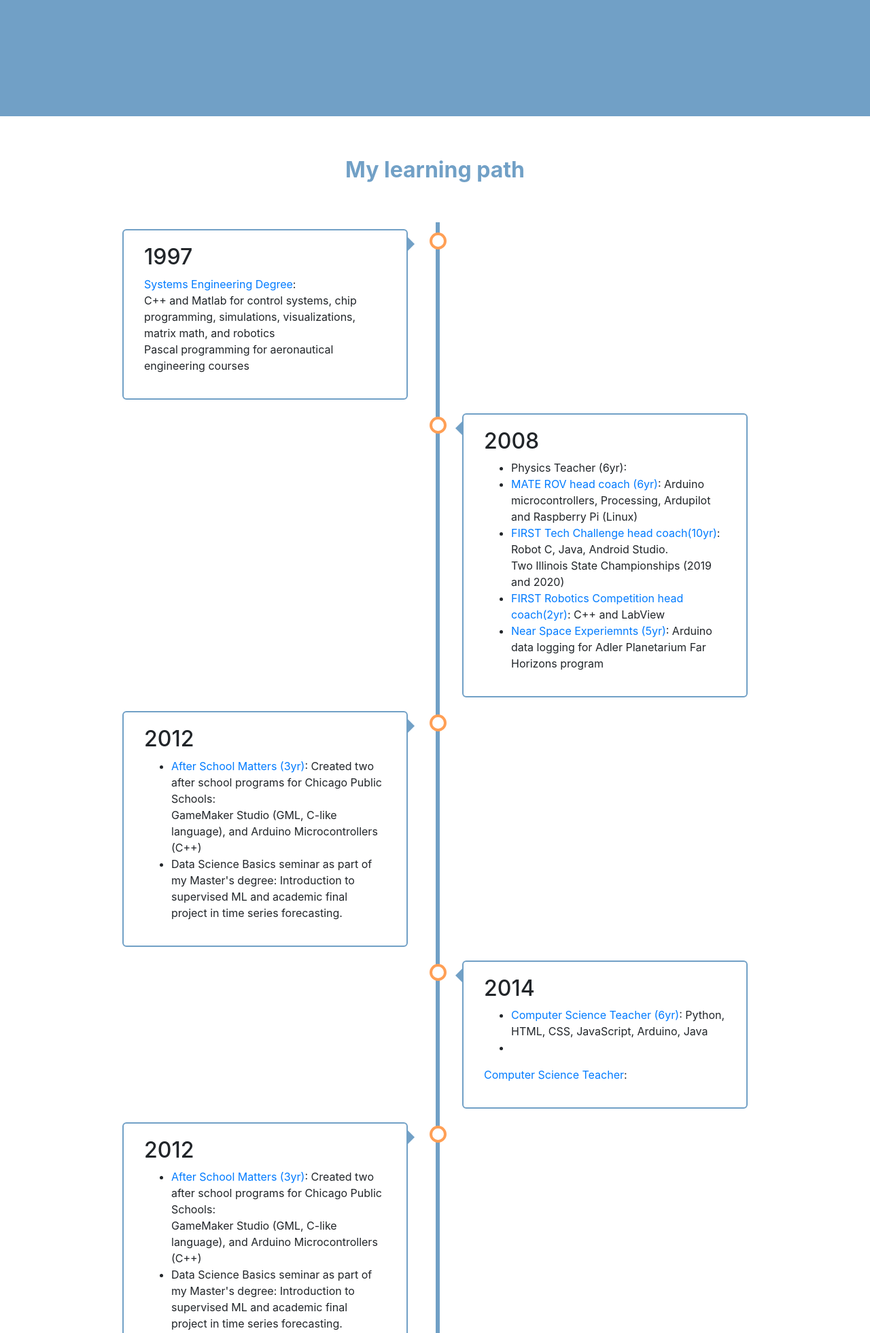
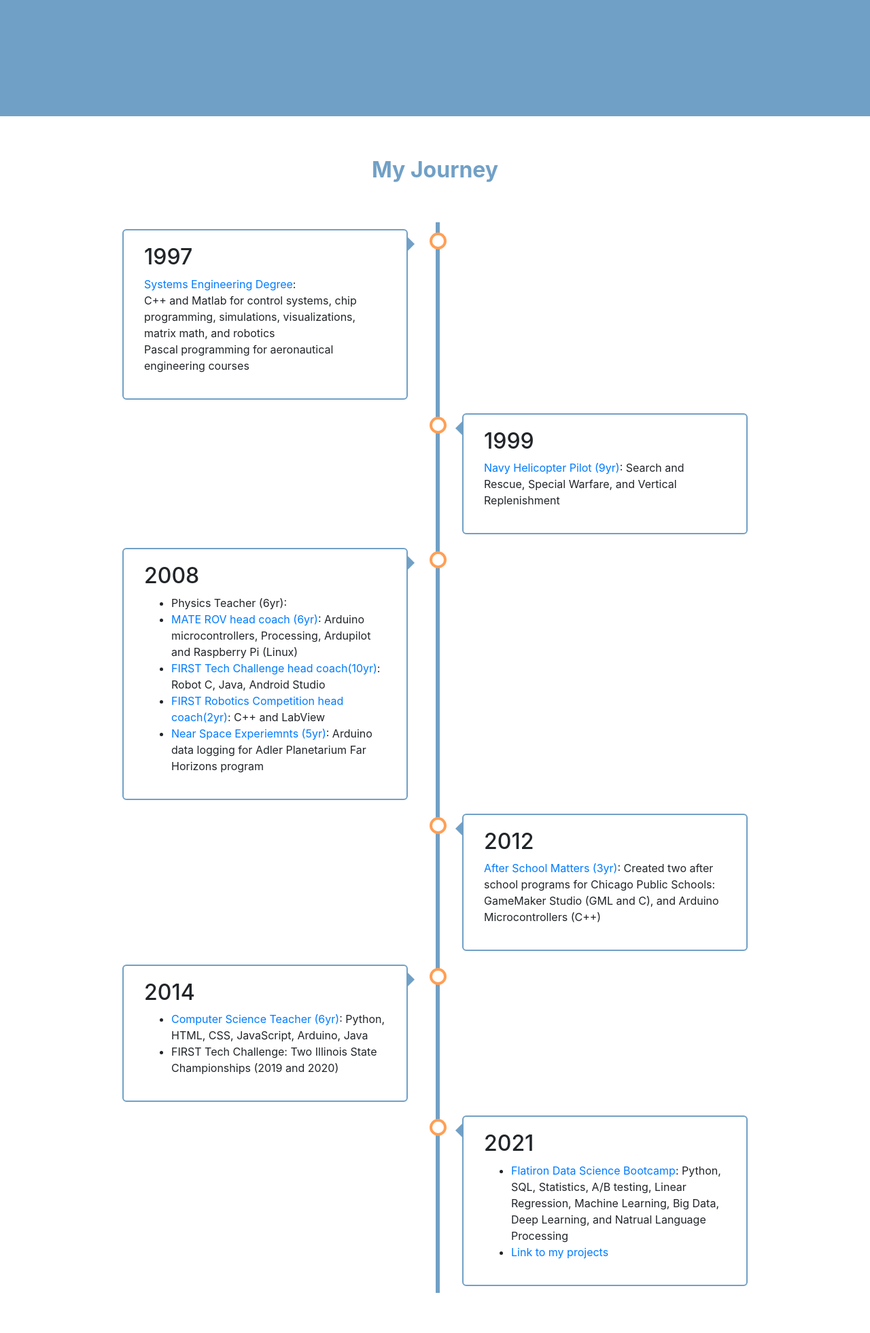
Before and after one commit to sciencelee/sciencelee-portfolio, a Flask app: page /about in a window 1280 px wide. Shown: the part 505-2466 px from the top of the page at 68% size. Run offline with Flask 2, Linux system fonts and the light colour scheme; some libraries are stand-ins or nearby versions.

Commit message:
Testing css changes

```diff
--- a/helper.py
+++ b/helper.py
@@ -21,18 +21,17 @@
                                      ['C++', 2, '2 years'],
                                      ['JavaScript', 2, '2 years'],
                                      ['Java', 1, '2 years'],
-                                     ['Arduino', 3, '7+ years'],
+                                     ['Arduino/Processing', 3, '7+ years'],
                                      ] ],
             ["Data Analysis", [['Data Wrangling', 4, 'Pandas, NumPy, '],  # language, level, years
-                                     ['Data Visualization', 3, 'Matplotlib, Plotly, Seaborn, Folium'],
-                                     ['Statistics', 3, 'Inferential and Descriptive'],
-                                     ['Java', 2, '2 years']
+                                     ['Data Visualization', 4, 'Matplotlib, Plotly, Seaborn, Folium'],
+                                     ['Statistics', 4, 'Inferential and Descriptive'],
                                ]
              ],
 
             ["Software Engineering", [['Front End', 4, 'HTML, CSS'],  # language, level, years
                                      ['Frameworks', 2, 'Flask, Dash, Jinja'],
-                                     ['Database', 2, 'SQLite'],
+                                     ['Database', 3, 'SQLite'],
                                      ['Deployment', 2, 'Heroku, Python Anywhere, Twilio'],
                                ]
              ],
--- a/templates/about.html
+++ b/templates/about.html
@@ -11,11 +11,13 @@
             <div class="col-md-5">
                 <div class="text-center">
 
-                    <h2 class="about-header">My learning path</h2>
+                    <h2 class="about-header">My Journey</h2>
 
                 </div>
             </div>
         </div>
+
+
         <div class="timeline">
             <div class="container-timeline left">
                 <div class="content">
@@ -28,7 +30,18 @@
                             </p>
                 </div>
             </div>
+
             <div class="container-timeline right">
+                <div class="content">
+                        <h2>1999</h2>
+                            <p>
+                                <a target="_blank" class="about-link" href="https://en.wikipedia.org/wiki/Boeing_Vertol_CH-46_Sea_Knight">Navy Helicopter Pilot (9yr)</a>:
+                                Search and Rescue, Special Warfare, and Vertical Replenishment
+                            </p>
+                </div>
+            </div>
+
+            <div class="container-timeline left">
                 <div class="content">
                         <h2>2008</h2>
                             <ul>
@@ -41,8 +54,7 @@
                                 </li>
                                 <li>
                                     <a target="_blank" class="about-link" href="https://www.firstinspires.org/robotics/ftc">FIRST Tech Challenge head coach(10yr)</a>:
-                                    Robot C, Java, Android Studio.<br>
-                                    Two Illinois State Championships (2019 and 2020)
+                                    Robot C, Java, Android Studio
                                 </li>
                                  <li>
                                     <a target="_blank" class="about-link" href="https://www.firstinspires.org/robotics/frc">FIRST Robotics Competition head coach(2yr)</a>:
@@ -56,52 +68,41 @@
 
                 </div>
             </div>
+            <div class="container-timeline right">
+                <div class="content">
+                        <h2>2012</h2>
+                            <p>
+
+                                    <a target="_blank" class="about-link" href="https://www.afterschoolmatters.org/">After School Matters (3yr)</a>:
+                                    Created two after school programs for Chicago Public Schools:<br>
+                                    GameMaker Studio (GML and C), and Arduino Microcontrollers (C++)
+                            </p>
+                </div>
+            </div>
             <div class="container-timeline left">
                 <div class="content">
-                        <h2>2012</h2>
-                            <ul>
+                        <h2>2014</h2>
+                    <ul>
                                 <li>
-                                    <a target="_blank" class="about-link" href="https://www.afterschoolmatters.org/">After School Matters (3yr)</a>:
-                                    Created two after school programs for Chicago Public Schools:<br>
-                                    GameMaker Studio (GML, C-like language), and Arduino Microcontrollers (C++)<br>
+                                    <a target="_blank" class="about-link" href="https://www.fwparkerrobotics.org/">Computer Science Teacher (6yr)</a>:
+                                    Python, HTML, CSS, JavaScript, Arduino, Java
                                 </li>
                                 <li>
-                                    Data Science Basics seminar as part of my Master's degree: Introduction to supervised ML
-                                    and academic final project in time series forecasting.
+                                    FIRST Tech Challenge: Two Illinois State Championships (2019 and 2020)
                                 </li>
                             </ul>
                 </div>
             </div>
             <div class="container-timeline right">
                 <div class="content">
-                        <h2>2014</h2>
-                    <ul>
+                        <h2>2021</h2>
+                            <ul>
                                 <li>
-                                    <a target="_blank" class="about-link" href="https://www.fwparkerrobotics.org/">Computer Science Teacher (6yr)</a>:
-                                    Python, HTML, CSS, JavaScript, Arduino, Java
-
+                                    <a target="_blank" class="about-link" href="https://flatironschool.com/career-courses/data-science-bootcamp/online">Flatiron Data Science Bootcamp</a>:
+                                    Python, SQL, Statistics, A/B testing, Linear Regression, Machine Learning, Big Data, Deep Learning, and Natrual Language Processing
                                 </li>
                                 <li>
-
-                                </li>
-                            </ul>
-                            <p><a target="_blank" class="about-link" href="https://www.fwparkerrobotics.org/">
-                              Computer Science Teacher</a>:
-                            </p>
-                </div>
-            </div>
-            <div class="container-timeline left">
-                <div class="content">
-                        <h2>2012</h2>
-                            <ul>
-                                <li>
-                                    <a target="_blank" class="about-link" href="https://www.afterschoolmatters.org/">After School Matters (3yr)</a>:
-                                    Created two after school programs for Chicago Public Schools:<br>
-                                    GameMaker Studio (GML, C-like language), and Arduino Microcontrollers (C++)<br>
-                                </li>
-                                <li>
-                                    Data Science Basics seminar as part of my Master's degree: Introduction to supervised ML
-                                    and academic final project in time series forecasting.
+                                    <a target="_blank" class="about-link" href="/portfolio">Link to my projects</a>
                                 </li>
                             </ul>
                 </div>
--- a/templates/index.html
+++ b/templates/index.html
@@ -5,7 +5,6 @@
     Index
 {% endblock %}
 
-<% stylesheet('/static/styles.css') %>
 
 
 {% block main %}
```
